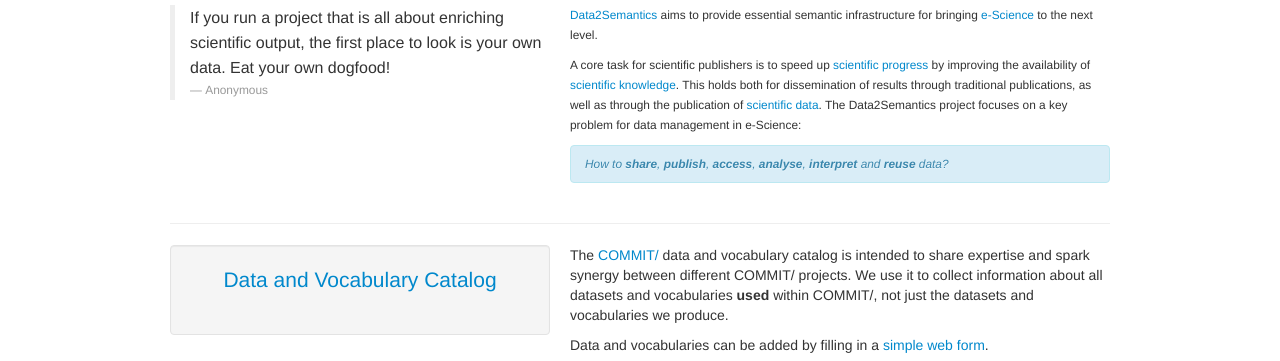
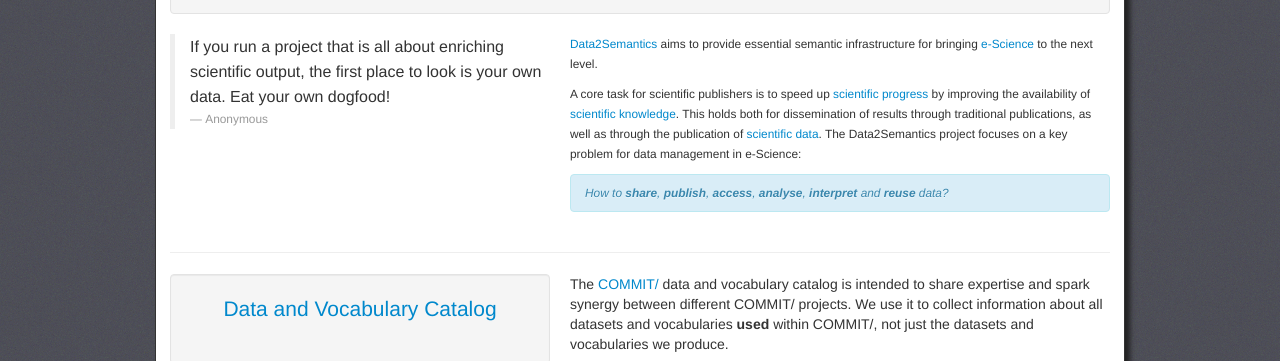
Before and after one commit to Data2Semantics/commit, a plain HTML site: page index.html in a window 1280 px wide. Shown: the part 170-531 px from the top of the page. Drawn offline with nearby package versions, Linux system fonts and the light colour scheme.

Commit message:
New background… looks cool!

```diff
--- /dev/null
+++ b/css/commit.css
@@ -0,0 +1,12 @@
+body {
+	background-image: url('../img/bg.png');
+}
+
+.container {
+	background-color: white;
+	padding: 1em;
+	margin-top: 1em;
+	margin-bottom: 1em;
+	border: 1px solid #333;
+	box-shadow: 5px 5px 5px #222;
+}
--- a/index.html
+++ b/index.html
@@ -1,7 +1,9 @@
 <!DOCTYPE html>
 <html lang="en">
 <head>
+    <link rel="stylesheet" href="css/commit.css" />
     <link rel="stylesheet" href="css/bootstrap.css" />
+
     <title>Data2Semantics: COMMIT/ The Third Use Case</title>
 	<script src="http://code.jquery.com/jquery-latest.js"></script>
 </head>
```
Also changed, not shown: img/bg.png (added), 1 other file.
